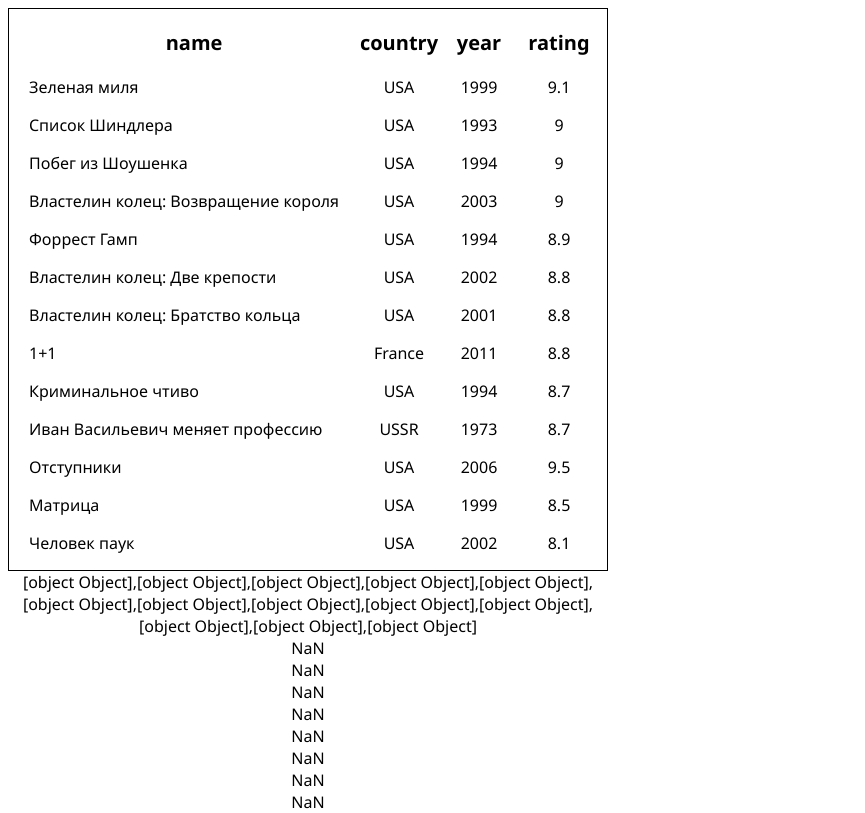
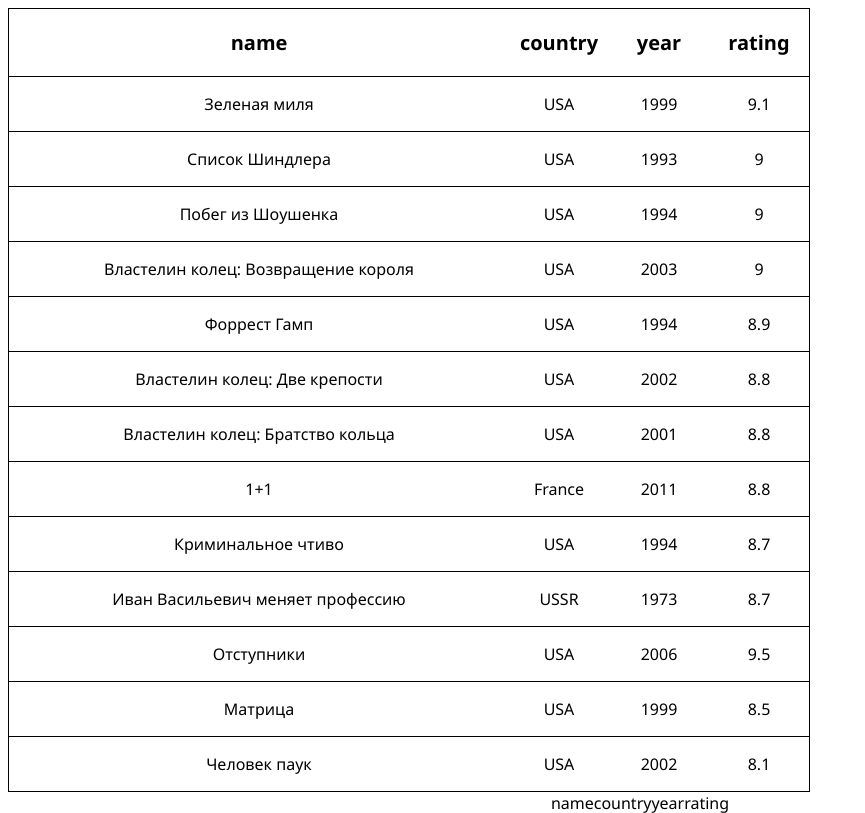
Before and after one commit to ryganinasaha/muvie-front, a plain HTML site: page index.html in a window 1280 px wide. Shown: the top 813 px of the page, without its empty margins (0-865 px from the left). Drawn offline with Linux system fonts and the light colour scheme.

Commit message:
new commit

```diff
--- a/index.html
+++ b/index.html
@@ -1,3 +1,4 @@
+
 <!DOCTYPE html>
 <html lang="en">
 <head>
@@ -12,19 +13,28 @@
         body {
             font-family: 'Segoe UI', Tahoma, Geneva, Verdana, sans-serif;
             text-align: center;
-            width: 600px;
+            width: auto;
         }
 
         .list {
             display: grid;
-            grid-template-columns: 350px 80px 80px 80px;
-            border: 1px solid rgb(0, 0, 0);
+            grid-template-columns: auto;
+            grid-auto-flow: row;
+            width: 80px;
         }
 
-        .contents {
+        .item, .itemM {
+            display: grid;
+            grid-template-columns: 500px 100px 100px 100px;
+            border-bottom: 1px solid rgb(0, 0, 0);
+            border-left: 1px solid rgb(0, 0, 0);
+            border-right: 1px solid rgb(0, 0, 0);
+        }
+
+        .itemM {
             font-size: 20px;
             font-weight: bold;
-            text-align: center;
+            border-top: 1px solid rgb(0, 0, 0);
         }
 
         .name {
@@ -33,76 +43,105 @@
         }
 
 
-
     </style>
     <body>
 
         <div class="list">
-            <div class="name">
-                <div class="contents"><p>name</p></div>
-                <div><p>Зеленая миля</p></div>
-                <div><p>Список Шиндлера</p></div>
-                <div><p>Побег из Шоушенка</p></div>
-                <div><p>Властелин колец: Возвращение короля</p></div>
-                <div><p>Форрест Гамп</p></div>
-                <div><p>Властелин колец: Две крепости</p></div>
-                <div><p>Властелин колец: Братство кольца</p></div>
-                <div><p>1+1</p></div>
-                <div><p>Криминальное чтиво</p></div>
-                <div><p>Иван Васильевич меняет профессию</p></div>
-                <div><p>Отступники</p></div>
-                <div><p>Матрица</p></div>
-                <div><p>Человек паук</p></div>
+            <div class="itemM">
+                <div><p>name</p></div>
+                <div><p>country</p></div>
+                <div><p>year</p></div>
+                <div><p>rating</p></div>
             </div>
 
-            <div class="country">
-                <div class="contents"><p>country</p></div>
+            <div class="item">
+                <div><p>Зеленая миля</p></div>
                 <div><p>USA</p></div>
-                <div><p>USA</p></div>
-                <div><p>USA</p></div>
-                <div><p>USA</p></div>
-                <div><p>USA</p></div>
-                <div><p>USA</p></div>
-                <div><p>USA</p></div>
-                <div><p>France</p></div>
-                <div><p>USA</p></div>
-                <div><p>USSR</p></div>
-                <div><p>USA</p></div>
-                <div><p>USA</p></div>
-                <div><p>USA</p></div>
+                <div><p>1999</p></div>
+                <div><p>9.1</p></div>
             </div>
 
-            <div class="year">
-                <div class="contents"><p>year</p></div>
-                <div><p>1999</p></div>
+            <div class="item">
+                <div><p>Список Шиндлера</p></div>
+                <div><p>USA</p></div>
                 <div><p>1993</p></div>
-                <div><p>1994</p></div>
-                <div><p>2003</p></div>
-                <div><p>1994</p></div>
-                <div><p>2002</p></div>
-                <div><p>2001</p></div>
-                <div><p>2011</p></div>
-                <div><p>1994</p></div>
-                <div><p>1973</p></div>
-                <div><p>2006</p></div>
-                <div><p>1999</p></div>
-                <div><p>2002</p></div>
+                <div><p>9</p></div>
             </div>
 
-            <div class="rating">
-                <div class="contents"><p>rating</p></div>
-                <div><p>9.1</p></div>
+            <div class="item">
+                <div><p>Побег из Шоушенка</p></div>
+                <div><p>USA</p></div>
+                <div><p>1994</p></div>
                 <div><p>9</p></div>
+            </div>
+
+            <div class="item">
+                <div><p>Властелин колец: Возвращение короля</p></div>
+                <div><p>USA</p></div>
+                <div><p>2003</p></div>
                 <div><p>9</p></div>
-                <div><p>9</p></div>
+            </div>
+
+            <div class="item">
+                <div><p>Форрест Гамп</p></div>
+                <div><p>USA</p></div>
+                <div><p>1994</p></div>
                 <div><p>8.9</p></div>
+            </div>
+
+            <div class="item">
+                <div><p>Властелин колец: Две крепости</p></div>
+                <div><p>USA</p></div>
+                <div><p>2002</p></div>
                 <div><p>8.8</p></div>
+            </div>
+
+            <div class="item">
+                <div><p>Властелин колец: Братство кольца</p></div>
+                <div><p>USA</p></div>
+                <div><p>2001</p></div>
                 <div><p>8.8</p></div>
+            </div>
+
+            <div class="item">
+                <div><p>1+1</p></div>
+                <div><p>France</p></div>
+                <div><p>2011</p></div>
                 <div><p>8.8</p></div>
+            </div>
+
+            <div class="item">
+                <div><p>Криминальное чтиво</p></div>
+                <div><p>USA</p></div>
+                <div><p>1994</p></div>
                 <div><p>8.7</p></div>
+            </div>
+
+            <div class="item">
+                <div><p>Иван Васильевич меняет профессию</p></div>
+                <div><p>USSR</p></div>
+                <div><p>1973</p></div>
                 <div><p>8.7</p></div>
+            </div>
+
+            <div class="item">
+                <div><p>Отступники</p></div>
+                <div><p>USA</p></div>
+                <div><p>2006</p></div>
                 <div><p>9.5</p></div>
+            </div>
+
+            <div class="item">
+                <div><p>Матрица</p></div>
+                <div><p>USA</p></div>
+                <div><p>1999</p></div>
                 <div><p>8.5</p></div>
+            </div>
+
+            <div class="item">
+                <div><p>Человек паук</p></div>
+                <div><p>USA</p></div>
+                <div><p>2002</p></div>
                 <div><p>8.1</p></div>
             </div>
         </div>
--- a/index.js
+++ b/index.js
@@ -1,100 +1,112 @@
+let movies = {
+  nameMovies: [
+    {
+      name: "name",
+      country: "country",
+      year: "year",
+      rating: "rating"
+    },
 
-  const movies = [
     {
-      name: 'Зеленая миля',
-      country: 'USA',
+      name: "Зеленая миля",
+      country: "USA",
       year: 1999,
       rating: 9.1
     },
 
     {
-      name: 'Список Шиндлера',
-      country: 'USA',
+      name: "Список Шиндлера",
+      country: "USA",
       year: 1993,
       rating: 9
     },
 
     {
-      name: 'Побег из Шоушенка',
-      country: 'USA',
+      name: "Побег из Шоушенка",
+      country: "USA",
       year: 1994,
       rating: 9
     },
 
     {
-      name: 'Властелин колец: Возвращение короля',
-      country: 'USA',
+      name: "Властелин колец: Возвращение короля",
+      country: "USA",
       year: 2003,
       rating: 9
     },
 
     {
-      name: 'Форрест Гамп',
-      country: 'USA',
+      name: "Форрест Гамп",
+      country: "USA",
       year: 1994,
       rating: 8.9
     },
 
     {
-      name: 'Властелин колец: Две крепости',
-      country: 'USA',
+      name: "Властелин колец: Две крепости",
+      country: "USA",
       year: 2002,
       rating: 8.8
     },
 
     {
-      name: 'Властелин колец: Братство кольца',
-      country: 'USA',
+      name: "Властелин колец: Братство кольца",
+      country: "USA",
       year: 2001,
       rating: 8.8
     },
 
     {
-      name: '1+1',
-      country: 'France',
+      name: "1+1",
+      country: "France",
       year: 2011,
       rating: 8.8
     },
 
     {
-      name: 'Криминальное чтиво',
-      country: 'USA',
+      name: "Криминальное чтиво",
+      country: "USA",
       year: 1994,
       rating: 8.7
     },
 
     {
-      name: 'Иван Васильевич меняет профессию',
-      country: 'USSR',
+      name: "Иван Васильевич меняет профессию",
+      country: "USSR",
       year: 1973,
       rating: 8.7
     },
 
     {
-      name: 'Отступники',
-      country: 'USA',
+      name: "Отступники",
+      country: "USA",
       year: 2006,
       rating: 9.5
     },
 
     {
-      name: 'Матрица',
-      country: 'USA',
+      name: "Матрица",
+      country: "USA",
       year: 1999,
       rating: 8.5
     },
 
     {
-      name: 'Человек паук',
-      country: 'USA',
+      name: "Человек паук",
+      country: "USA",
       year: 2002,
       rating: 8.1
-    },
+    }
+  ]
+};
 
-  ]
-  document.write(movies + '<br>');
-
-for (let i = 0; i < movies.length; i++) {
-
-    document.write(movies.name + movies.country + movies.year + movies.rating + '<br>');
-};
+// вывод всех элементов из country.cities
+document.write();
+for (let i = 0; i < movies.nameMovies.length; i++)
+  document.write(
+    movies.nameMovies[i].name +
+      movies.nameMovies[i].country +
+      movies.nameMovies[i].year +
+      movies.nameMovies[i].rating +
+      "<br/>"
+  );
```
